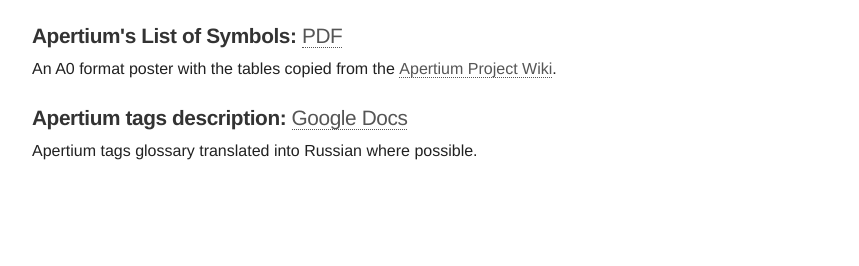
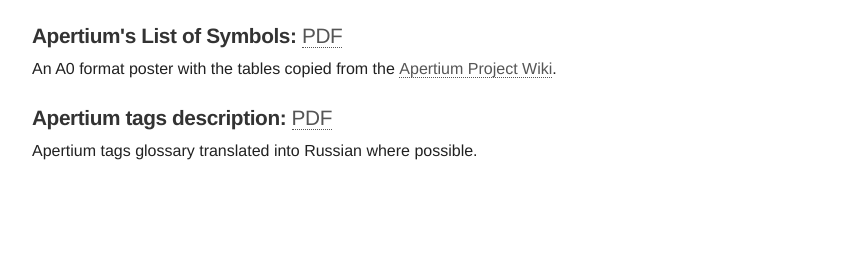
Before and after one commit to alexeyev/alexeyev.github.io, a Jekyll site: the page built from handmade.html, in a window 1280 px wide. Shown: the part 1430-1696 px from the top of the page, without its empty margins (208-1067 px from the left). Built offline with Jekyll 4.4.1, drawn with Linux system fonts in a browser that asks for light colours.

Commit message:
Update handmade.html

```diff
--- a/handmade.html
+++ b/handmade.html
@@ -93,7 +93,7 @@
     An A0 format poster with the tables copied from the <a href="https://wiki.apertium.org/w/index.php?title=List_of_symbols">Apertium Project Wiki</a>.
     <br/><br/>
 
-    <h3>Apertium tags description: <a href="https://docs.google.com/document/d/13idNc7bv7DCFgSJmX4qnXsSEP-nLeMh8TvgGzB3vUIw/edit?usp=sharing">Google Docs</a></h3>
+    <h3>Apertium tags description: <a href="">PDF</a></h3>
     Apertium tags glossary translated into Russian where possible.
     <br/><br/>
 
```
